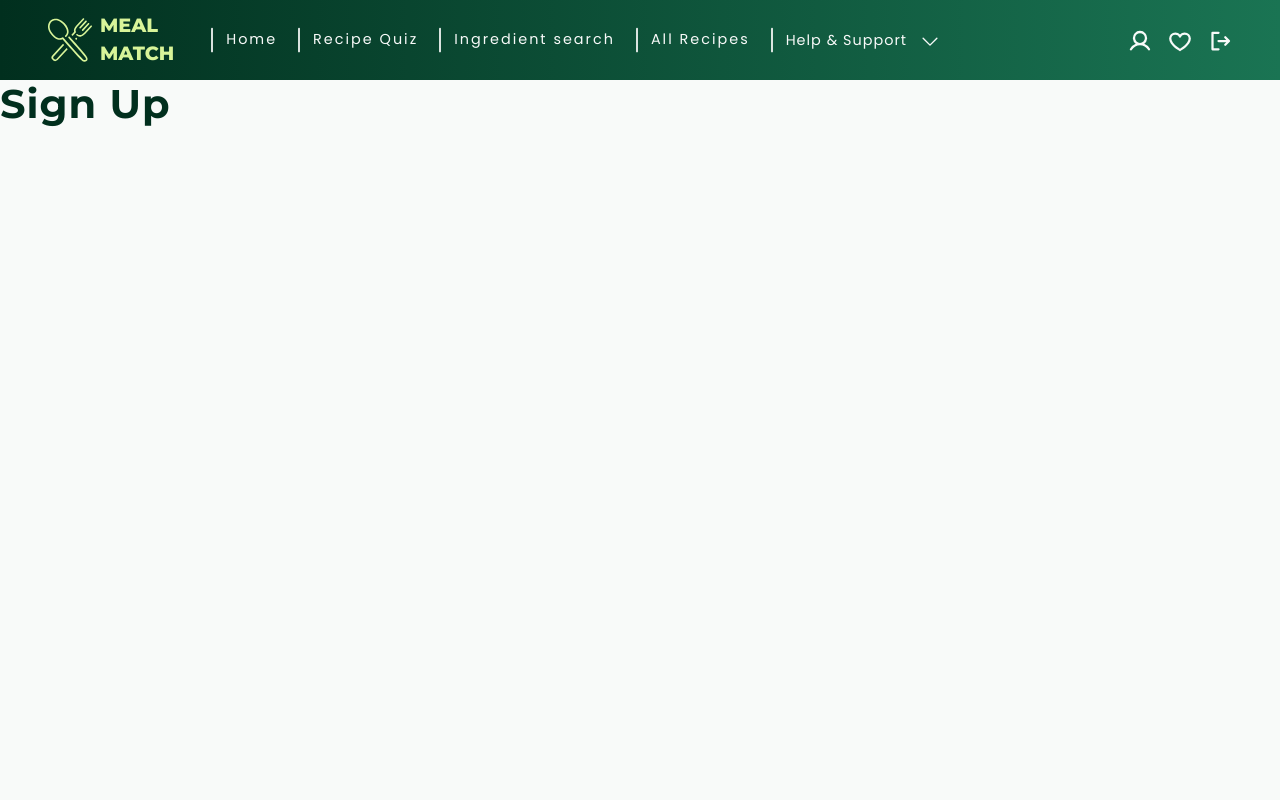
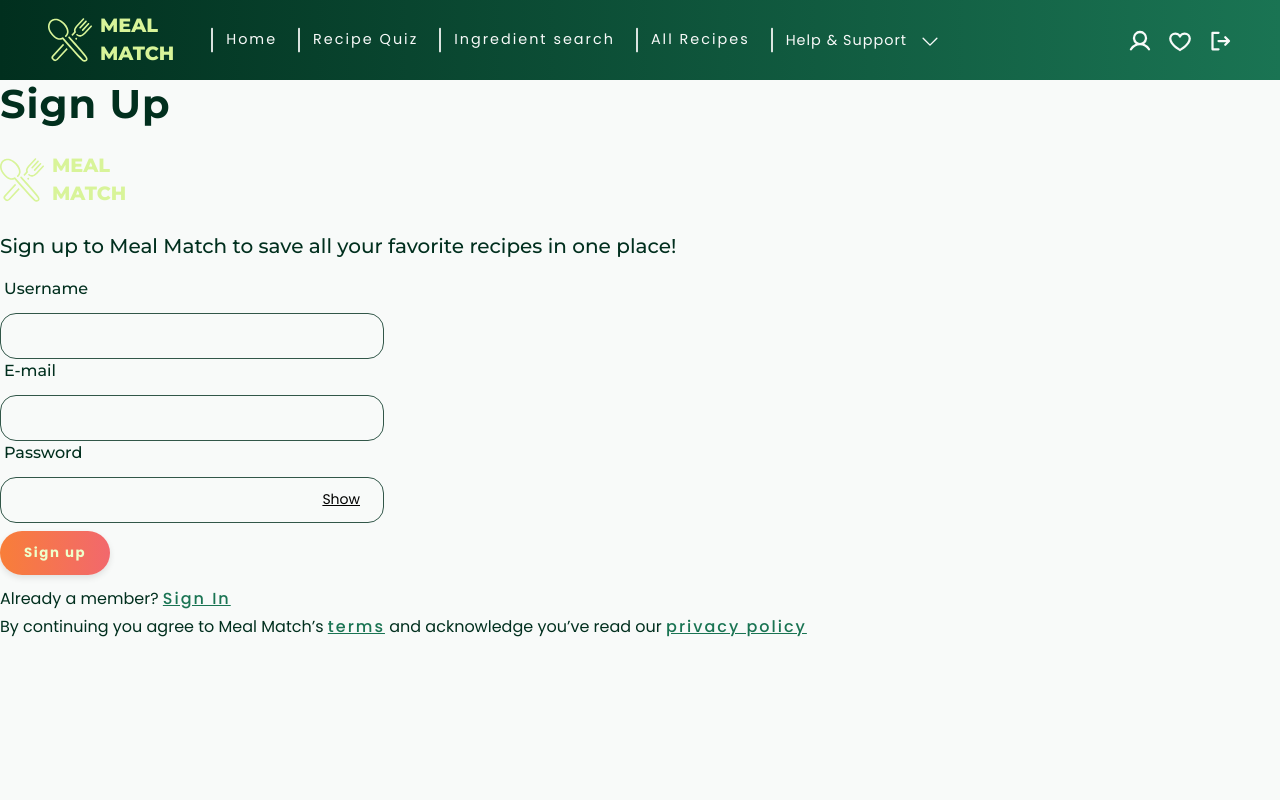
Before and after one commit to AnneKluytmans/novi-frontend-final-project-meal-match, a React (Vite) app: page /sign-up in a window 1280 px wide. Shown: the top 800 px of the page. Built offline with nearby package versions, Linux system fonts and the light colour scheme.

Commit message:
Created header and links in AuthForm component

```diff
--- a/src/components/form/authForm/AuthForm.jsx
+++ b/src/components/form/authForm/AuthForm.jsx
@@ -1,9 +1,11 @@
+import { Link } from 'react-router-dom';
 import { useForm, FormProvider } from 'react-hook-form';
+import Logo from '../../logo/Logo.jsx';
 import Button from '../../buttons/button/Button.jsx';
 import './AuthForm.css';
 
 
-function AuthForm({ children, buttonText } ) {
+function AuthForm({ title, children, buttonText, primaryLinkText, primaryLink, primaryLinkName, secondaryLinkText, secondaryLink, secondaryLinkName } ) {
     const methods = useForm({
         mode: 'onTouched',
     });
@@ -14,6 +16,10 @@ function AuthForm({ children, buttonText } ) {
 
     return (
         <div className="form__container">
+            <div className="form__header">
+                <span className="form__logo-wrapper"><Logo /></span>
+                <h4 className="form__title">{title}</h4>
+            </div>
             <FormProvider {...methods}>
                 <form onSubmit={methods.handleSubmit(handleFormSubmit)} noValidate>
                     {children}
@@ -25,6 +31,12 @@ function AuthForm({ children, buttonText } ) {
                     </Button>
                 </form>
             </FormProvider>
+            <div className="form__links">
+                <p>{primaryLinkText} <Link to={primaryLink}>{primaryLinkName}</Link></p>
+                <p>{secondaryLinkText} <Link to={secondaryLink}>{secondaryLinkName}</Link></p>
+            </div>
+            <p>By continuing you agree to Meal Match’s <Link to="/terms-and-policy">terms</Link> and acknowledge you’ve
+                read our <Link to="/terms-and-policy">privacy policy</Link></p>
         </div>
     );
 }
--- a/src/pages/signUpPage/SignUp.jsx
+++ b/src/pages/signUpPage/SignUp.jsx
@@ -1,9 +1,25 @@
+import AuthForm from '../../components/form/authForm/AuthForm.jsx';
+import EmailField from '../../components/form/emailField/EmailField.jsx';
+import PasswordField from '../../components/form/passwordField/PasswordField.jsx';
+import UsernameField from '../../components/form/usernameField/UsernameField.jsx';
 import './SignUp.css';
 
 function SignUp() {
     return (
         <>
             <h1>Sign Up</h1>
+            <AuthForm
+                title="Sign up to Meal Match to save all your favorite recipes in one place!"
+                buttonText="Sign up"
+                primaryLinkText="Already a member?"
+                primaryLink="/sign-in"
+                primaryLinkName="Sign In"
+            >
+                <UsernameField />
+                <EmailField />
+                <PasswordField />
+            </AuthForm>
+
         </>
     );
 }
```
